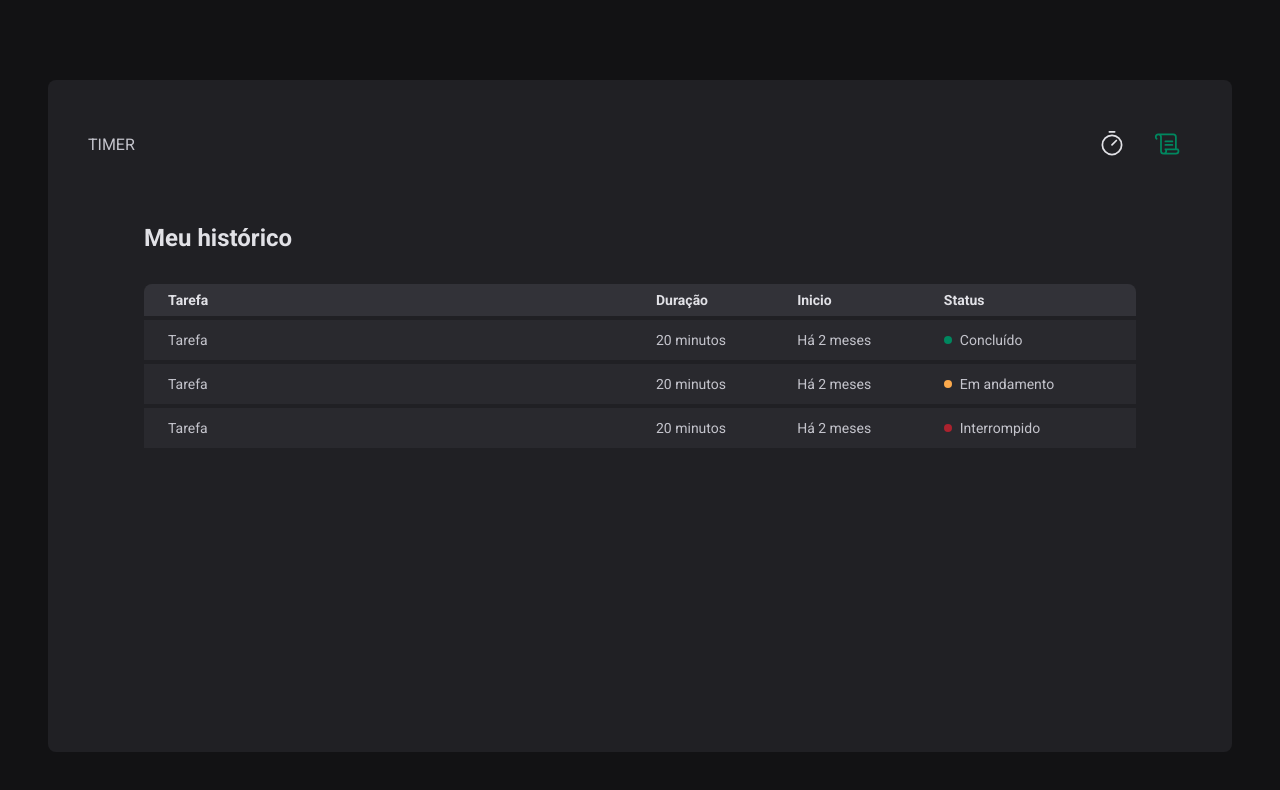
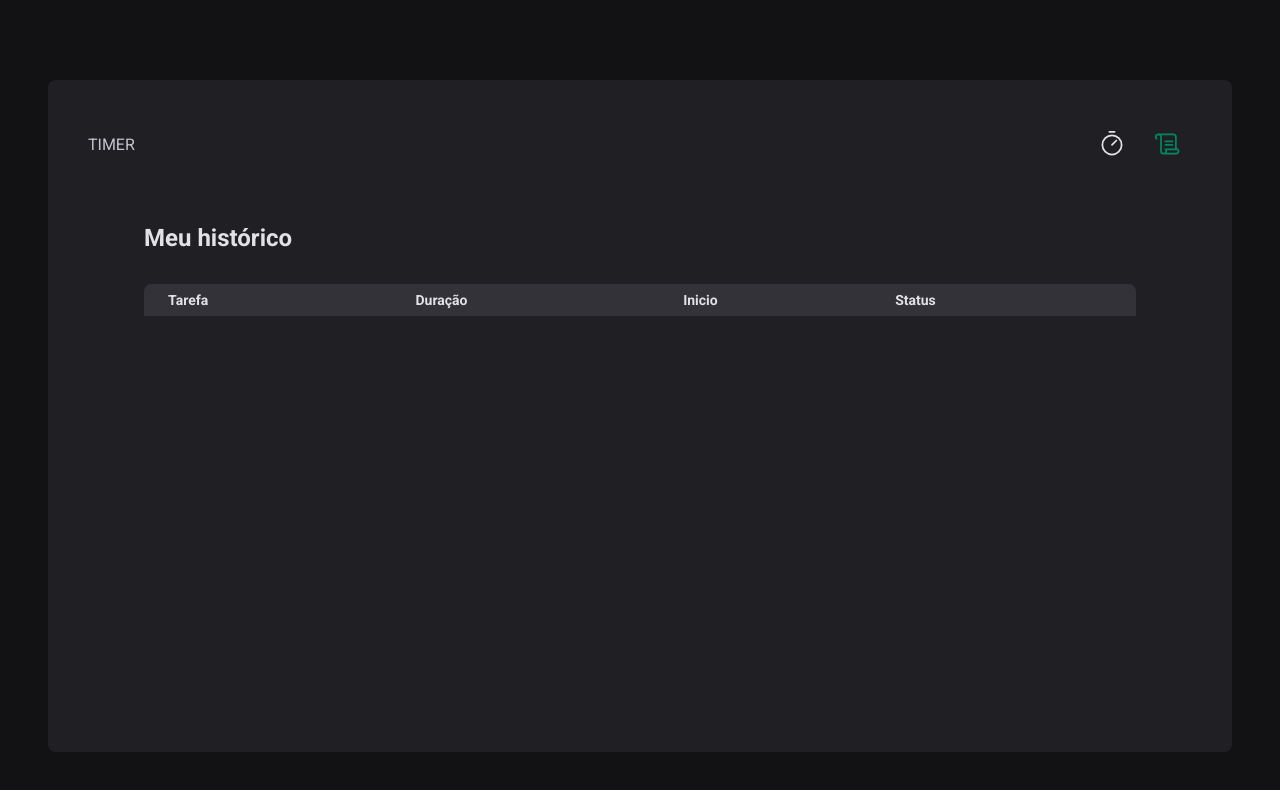
Before and after one commit to diegofchagas/timer, a React (Vite) app: page /history in a window 1280 px wide. Shown: the top 790 px of the page. Built offline with nearby package versions, Linux system fonts and the light colour scheme.

Commit message:
passando informações do ciclo para a tabela e formantado data de exibicao de criacao do projeto

```diff
--- a/src/pages/History/index.tsx
+++ b/src/pages/History/index.tsx
@@ -1,6 +1,12 @@
+import { useContext } from "react";
 import { HistoryContainer, HistoryList, Status } from "./styles";
+import { CyclesContext } from "../../contexts/CyclesContext";
+import { formatDistanceToNow } from "date-fns/formatDistanceToNow";
+import { ptBR } from "date-fns/locale";
 
 export const History = () => {
+  const { cycles } = useContext(CyclesContext);
+
   return (
     <HistoryContainer>
       <h1>Meu histórico</h1>
@@ -15,24 +21,27 @@
             </tr>
           </thead>
           <tbody>
-            <tr>
-              <td>Tarefa</td>
-              <td>20 minutos</td>
-              <td>Há 2 meses</td>
-              <td><Status statusColor="green">Concluído</Status></td>
-            </tr>
-            <tr>
-              <td>Tarefa</td>
-              <td>20 minutos</td>
-              <td>Há 2 meses</td>
-              <td><Status statusColor="yellow">Em andamento</Status></td>
-            </tr>
-            <tr>
-              <td>Tarefa</td>
-              <td>20 minutos</td>
-              <td>Há 2 meses</td>
-              <td><Status statusColor="red">Interrompido</Status></td>
-            </tr>
+            {cycles.map((cycle) => (
+              <tr key={cycle.id}>
+                <td>{cycle.task}</td>
+                <td>{cycle.minutesAmount} minutos</td>
+                <td>{formatDistanceToNow(cycle.startDate, {
+                  addSuffix:true,
+                  locale:ptBR
+                })}</td>
+                <td>
+                  {cycle.finishedDate && (
+                    <Status statusColor="green">Concluído</Status>
+                  )}
+                  {cycle.interruptedDate && (
+                    <Status statusColor="red">Interrompido</Status>
+                  )}
+                  {!cycle.interruptedDate && !cycle.finishedDate && (
+                    <Status statusColor="yellow">Em andamento</Status>
+                  )}
+                </td>
+              </tr>
+            ))}
           </tbody>
         </table>
       </HistoryList>
```
